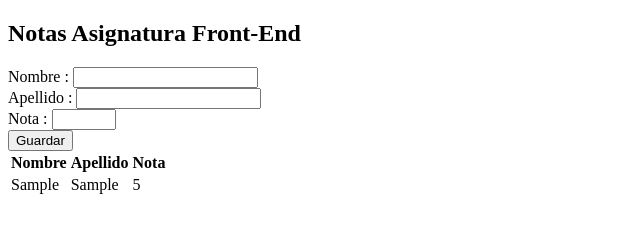
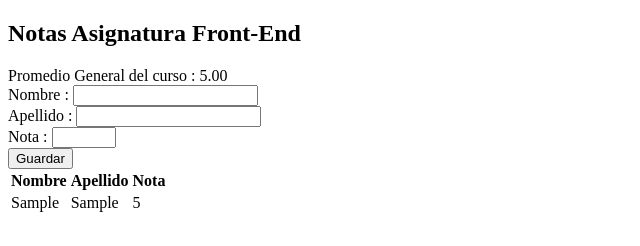
Before and after one commit to AlejandroGaticaV/Proyecto-JavaScript, a plain HTML site: page index.html in a window 1280 px wide. Both pictures are taken after typing "Sample", "Sample", "5" into the empty fields and a click on the button "Guardar". Shown: the whole page, without its empty margins (0-640 px from the left). Drawn offline with Linux system fonts and the light colour scheme.

Commit message:
Tarea Inicio

```diff
--- a/index.html
+++ b/index.html
@@ -9,6 +9,7 @@
 
 <body>
     <h2>Notas Asignatura Front-End</h2>
+    <div id="average"> Promedio General del Curso : N/A</div>
     <form id="studentform">
         <div>
             <label for="name">Nombre :</label>
--- a/script.js
+++ b/script.js
@@ -7,25 +7,38 @@ document.getElementById("studentform").addEventListener("submit", function (e) {
     const lastName = document.getElementById("lastName").value.trim();
     const grade = parseFloat(document.getElementById("grade").value);
 
-    if (grade > 7 || grade < 1 || !name || ! lastName || isNaN(grade)) {
+    if (grade > 7 || grade < 1 || !name || !lastName || isNaN(grade)) {
         alert("Error al ingresar los datos")
         return
     }
-    const student={name, lastName, grade}
+    const student = { name, lastName, grade }
     students.push(student)
     console.log(students)
     addStudentToTable(student)
+    calcularPromedio();
     this.reset();
 
 })
 
-const tableBody=document.querySelector("#studentTable tbody")
-function addStudentToTable(student){
-    const row=document.createElement("tr");
-    row.innerHTML=`
+const tableBody = document.querySelector("#studentTable tbody")
+function addStudentToTable(student) {
+    const row = document.createElement("tr");
+    row.innerHTML = `
     <td>${student.name}</td>
     <td>${student.lastName}</td>
     <td>${student.grade}</td>
     `;
-tableBody.appendChild(row)
+    tableBody.appendChild(row)
 }
+
+const promDiv = document.getElementById("average");
+function calcularPromedio() {
+    if (students.length === 0) {
+        promDiv.innerHTML = "Promedio General del Curso : N/A";
+        return
+    }
+
+    const total = students.reduce((acc, student) => acc + student.grade, 0);
+    const average = total / students.length;
+    promDiv.innerHTML = `Promedio General del curso : ${average.toFixed(2)}`
+}
```
